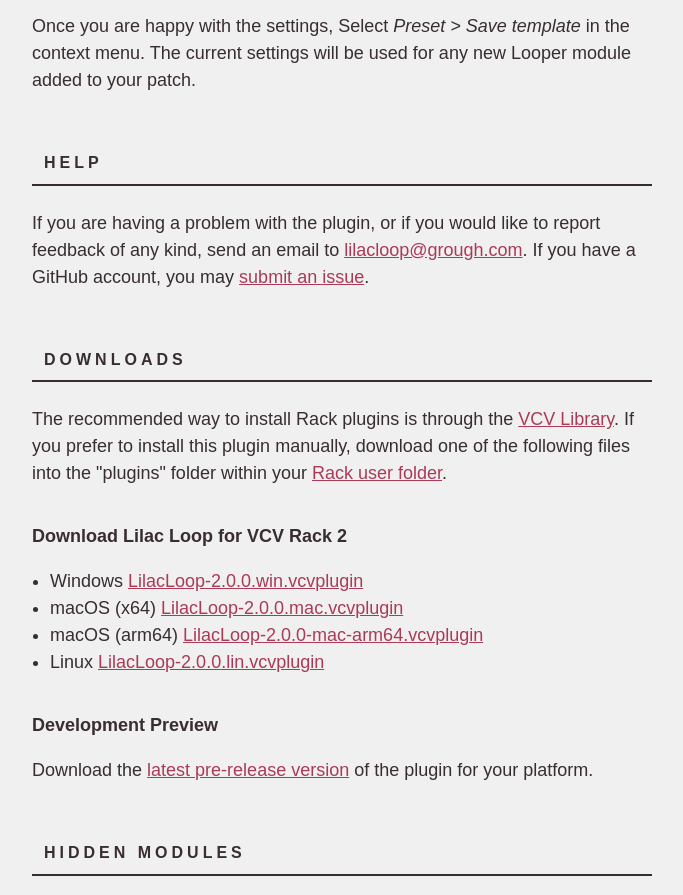
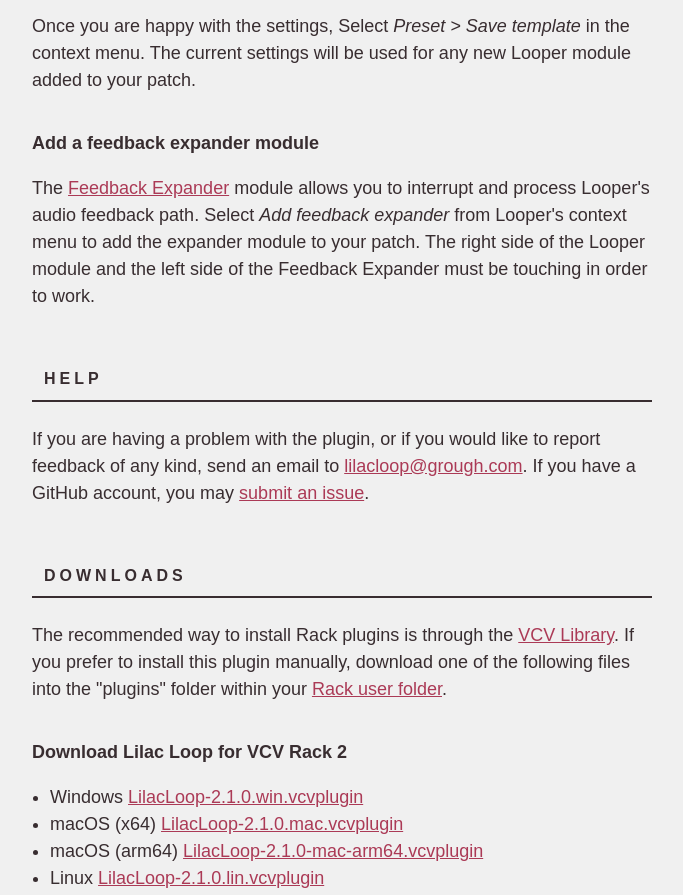
Before and after one commit to grough/lilac-loop-vcv, a plain HTML site: page index.html in a window 1280 px wide. Shown: the part 3280-4175 px from the top of the page, without its empty margins (298-981 px from the left). Drawn offline with Linux system fonts and the light colour scheme.

Commit message:
Update main page

```diff
--- a/index.html
+++ b/index.html
@@ -321,6 +321,21 @@
         settings will be used for any new Looper module added to your patch.
       </p>
 
+      <h3 id="feedback-expander">Add a feedback expander module</h3>
+
+      <p>
+        The
+        <a href="https://library.vcvrack.com/LilacLoop/LooperFeedbackExpander"
+          >Feedback Expander</a
+        >
+        module allows you to interrupt and process Looper's audio feedback path.
+        Select
+        <em>Add feedback expander</em> from Looper's context menu to add the
+        expander module to your patch. The right side of the Looper module and
+        the left side of the Feedback Expander must be touching in order to
+        work.
+      </p>
+
       <h2 id="help">Help</h2>
 
       <p>
@@ -351,29 +366,29 @@
         <li>
           Windows
           <a
-            href="https://github.com/grough/lilac-loop-vcv/releases/download/v2.0.0/LilacLoop-2.0.0-win.vcvplugin"
-            >LilacLoop-2.0.0.win.vcvplugin</a
+            href="https://github.com/grough/lilac-loop-vcv/releases/download/v2.1.0/LilacLoop-2.1.0-win-x64.vcvplugin"
+            >LilacLoop-2.1.0.win.vcvplugin</a
           >
         </li>
         <li>
           macOS (x64)
           <a
-            href="https://github.com/grough/lilac-loop-vcv/releases/download/v2.0.0/LilacLoop-2.0.0-mac.vcvplugin"
-            >LilacLoop-2.0.0.mac.vcvplugin</a
+            href="https://github.com/grough/lilac-loop-vcv/releases/download/v2.1.0/LilacLoop-2.1.0-mac-x64.vcvplugin"
+            >LilacLoop-2.1.0.mac.vcvplugin</a
           >
         </li>
         <li>
           macOS (arm64)
           <a
-            href="https://github.com/grough/lilac-loop-vcv/releases/download/v2.0.0/LilacLoop-2.0.0-mac-arm64.vcvplugin"
-            >LilacLoop-2.0.0-mac-arm64.vcvplugin</a
+            href="https://github.com/grough/lilac-loop-vcv/releases/download/v2.1.0/LilacLoop-2.1.0-mac-arm64.vcvplugin"
+            >LilacLoop-2.1.0-mac-arm64.vcvplugin</a
           >
         </li>
         <li>
           Linux
           <a
-            href="https://github.com/grough/lilac-loop-vcv/releases/download/v2.0.0/LilacLoop-2.0.0-lin.vcvplugin"
-            >LilacLoop-2.0.0.lin.vcvplugin</a
+            href="https://github.com/grough/lilac-loop-vcv/releases/download/v2.1.0/LilacLoop-2.1.0-lin-x64.vcvplugin"
+            >LilacLoop-2.1.0.lin.vcvplugin</a
           >
         </li>
       </ul>
```
